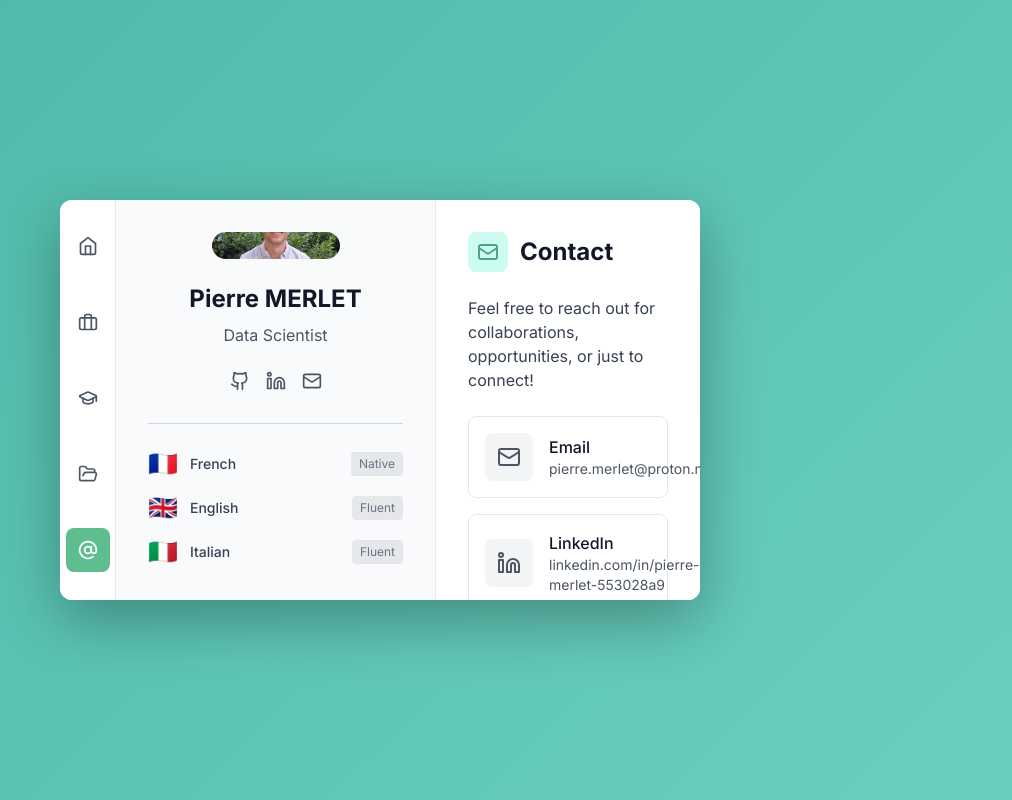
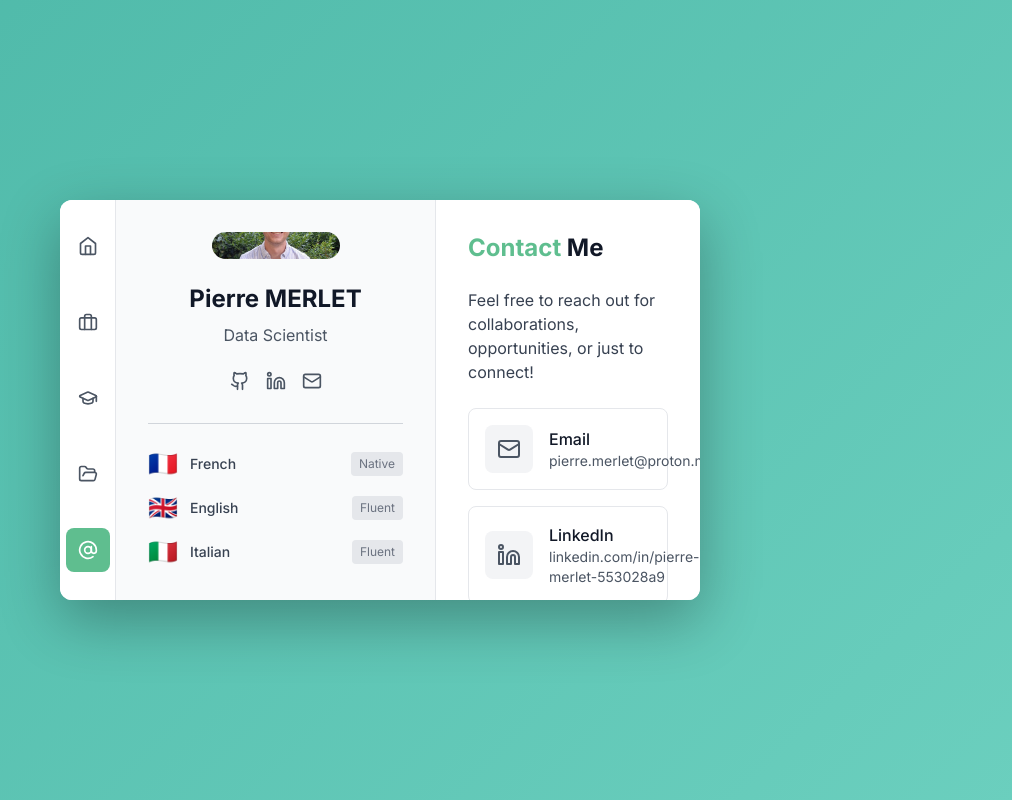
Before and after one commit to PierreMrt/nextjs-portfolio, a Next.js app: page / in a window 1280 px wide. Both pictures are taken after a click on the button "Contact". Shown: the whole page, without its empty margins (260-1272 px from the left). Built offline with nearby package versions, Linux system fonts and the light colour scheme.

Commit message:
Update Contact title with teal/black styling

```diff
--- a/components/sections/ContactSection.tsx
+++ b/components/sections/ContactSection.tsx
@@ -3,14 +3,10 @@ import { Mail, Linkedin, Github, MapPin } from 'lucide-react'
 export default function ContactSection() {
   return (
     <div>
-      <div className="flex items-center gap-3 mb-6">
-        <div className="p-2 bg-teal-100 rounded-lg">
-          <svg className="w-6 h-6 text-teal-600" fill="none" viewBox="0 0 24 24" stroke="currentColor">
-            <path strokeLinecap="round" strokeLinejoin="round" strokeWidth={2} d="M3 8l7.89 5.26a2 2 0 002.22 0L21 8M5 19h14a2 2 0 002-2V7a2 2 0 00-2-2H5a2 2 0 00-2 2v10a2 2 0 002 2z" />
-          </svg>
-        </div>
-        <h2 className="text-2xl font-bold text-gray-900">Contact</h2>
-      </div>
+      <h2 className="text-2xl font-bold mb-6">
+        <span className="text-teal-500">Contact</span>{" "}
+        <span className="text-gray-900">Me</span>
+      </h2>
 
       <div className="space-y-6">
         <div>
```
